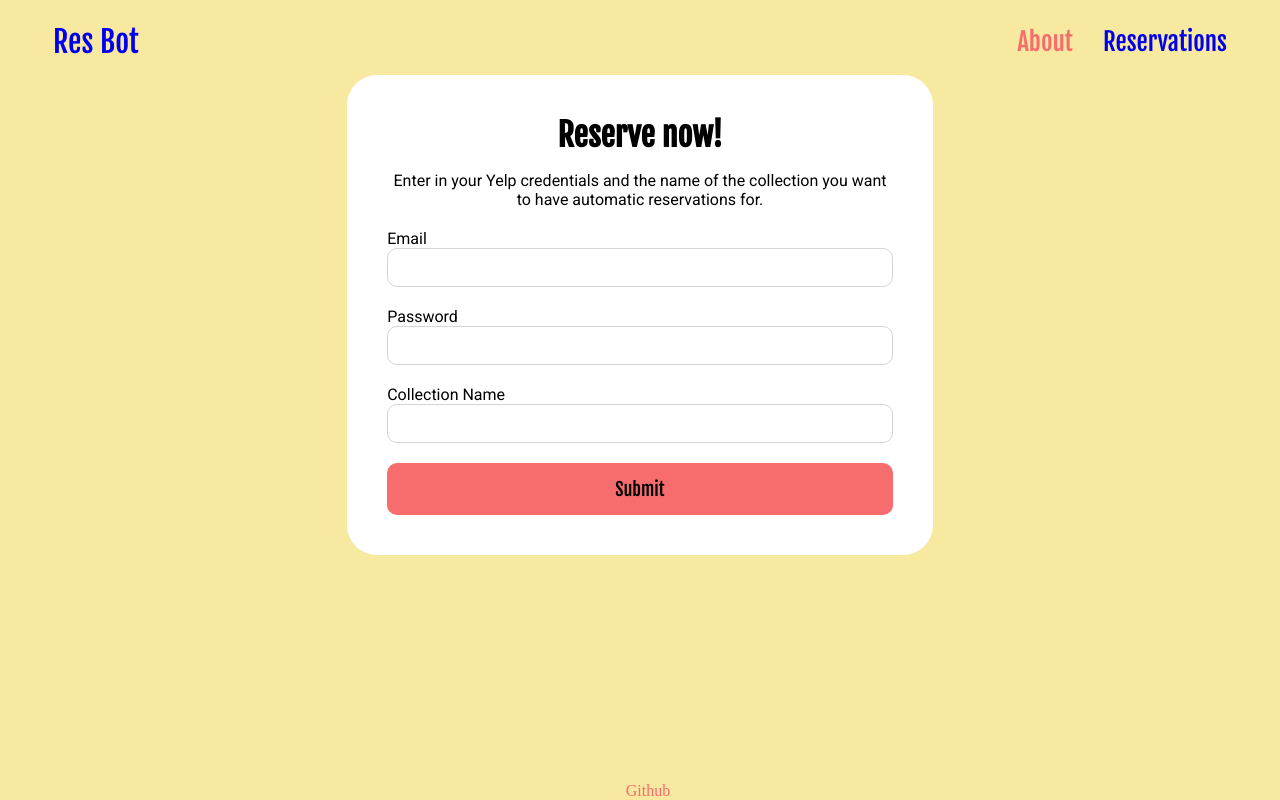
After one commit to jenniferdinh1997/reservation-bot, a Django app: page /reserve in a window 1280 px wide. The commit adds this page. Run offline with Django 4.2, Linux system fonts and the light colour scheme; some web fonts are replaced.

Commit message:
feature/reservation-form

```diff
--- a/reservationbot_app/models.py
+++ b/reservationbot_app/models.py
@@ -1,3 +1,5 @@
 from django.db import models
 
-# Create your models here.
+class UserProfile(models.Model):
+    email = models.CharField(max_length=200)
+    password = models.CharField(max_length=200)
--- a/reservationbot_app/static/css/style.css
+++ b/reservationbot_app/static/css/style.css
@@ -17,17 +17,23 @@ body, html {
     font-family: 'Fjalla One', sans-serif;
 }
 
-.nav-left p {
+.nav-left a {
+    text-decoration: none;
     font-size: 30px;
     margin: 15px;
 }
 
-.nav-right p {
+.nav-right a {
+    text-decoration: none;
     margin: 15px;
     font-size: 25px;
 }
 
-.nav-left p:hover, .nav-right p:hover {
+.nav-right a:visited, .nav-left a:visited {
+    color: #f76c6c;
+}
+
+.nav-left a:hover, .nav-right a:hover {
     color: white;
 }
 
@@ -119,3 +125,52 @@ body, html {
 #footer-github:hover {
     color: white;
 }
+
+.reserve-form-container {
+    margin: 0 auto;
+    background-color: white;
+    width: 40%;
+    border-radius: 30px;
+    padding: 40px;
+}
+
+.reserve-form-container h1 {
+    text-align: center;
+    font-family: 'Fjalla One', sans-serif;
+    margin: 0;
+}
+
+.reserve-form-container p {
+    text-align: center;
+    font-family: 'Roboto', sans-serif;
+}
+
+#reserve-form-section {
+    display: flex;
+    flex-direction: column;
+    margin: 20px 0px;
+}
+
+#reserve-form-section input {
+    line-height: 35px;
+    border-radius: 10px;
+    border: 1px solid #d5d5d5;
+}
+
+#reserve-form-section label {
+    font-family: 'Roboto', sans-serif;
+}
+
+.reserve-btn {
+    padding: 15px 25px;
+    border: none;
+    border-radius: 10px;
+    background-color: #f76c6c;
+    width: 100%;
+    font-family: 'Fjalla One', sans-serif;
+    font-size: 18px;
+}
+
+.reserve-btn:hover {
+    background-color: #f99696;
+}
--- a/reservationbot_app/templates/base.html
+++ b/reservationbot_app/templates/base.html
@@ -21,16 +21,20 @@
       href="https://fonts.googleapis.com/css2?family=Lisu+Bosa:wght@200&display=swap"
       rel="stylesheet"
     />
+    <link
+      href="https://fonts.googleapis.com/css2?family=Roboto&display=swap"
+      rel="stylesheet"
+    />
   </head>
   <body>
     <header>
       <nav class="nav-container">
         <div class="nav-left">
-          <p>Res Bot</p>
+          <a href="{% url 'home' %}">Res Bot</a>
         </div>
         <div class="nav-right">
-          <p>About</p>
-          <p>Reservations</p>
+          <a>About</a>
+          <a href="{% url 'reserve' %}">Reservations</a>
         </div>
       </nav>
     </header>
--- /dev/null
+++ b/reservationbot_app/templates/reserve.html
@@ -0,0 +1,26 @@
+{% extends 'base.html' %}
+{% load static %}
+{% block content %}
+
+<form method="post" class="reserve-form-container">
+  {% csrf_token %}
+  <h1>Reserve now!</h1>
+  <p>
+    Enter in your Yelp credentials and the name of the collection you want to
+    have automatic reservations for.
+  </p>
+  <div id="reserve-form-section">
+    <label>Email</label>
+    <input type="email" />
+  </div>
+  <div id="reserve-form-section">
+    <label>Password</label>
+    <input type="password" />
+  </div>
+  <div id="reserve-form-section">
+    <label>Collection Name</label>
+    <input type="text" />
+  </div>
+  <button type="submit" class="reserve-btn">Submit</button>
+</form>
+{% endblock %}
--- a/reservationbot_app/urls.py
+++ b/reservationbot_app/urls.py
@@ -2,5 +2,6 @@ from django.urls import path
 from . import views
 
 urlpatterns = [
-    path('', views.home, name='home')
+    path('', views.home, name='home'),
+    path('reserve', views.reserve, name='reserve')
 ]
--- a/reservationbot_app/views.py
+++ b/reservationbot_app/views.py
@@ -3,3 +3,6 @@ from django.shortcuts import render
 # Create your views here.
 def home(request):
     return render(request, 'home.html')
+
+def reserve(request):
+    return render(request, 'reserve.html')
```
